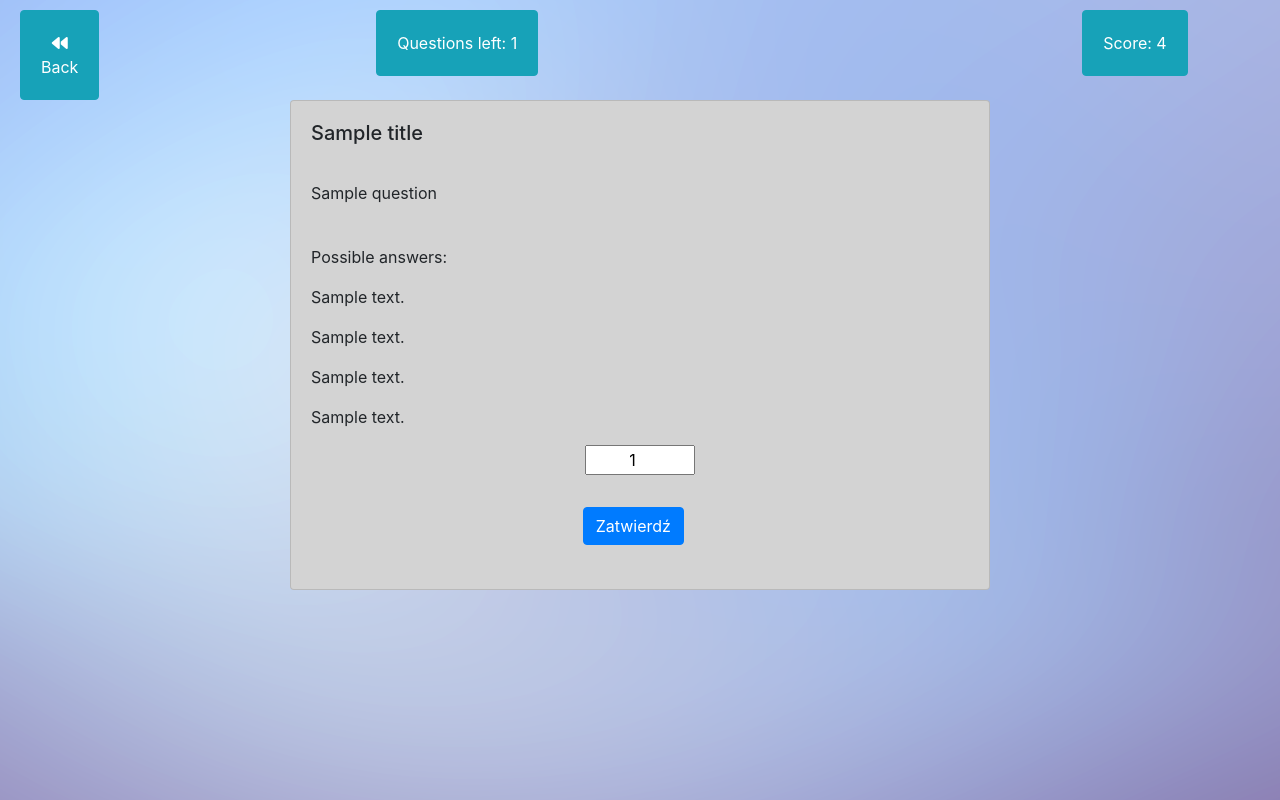
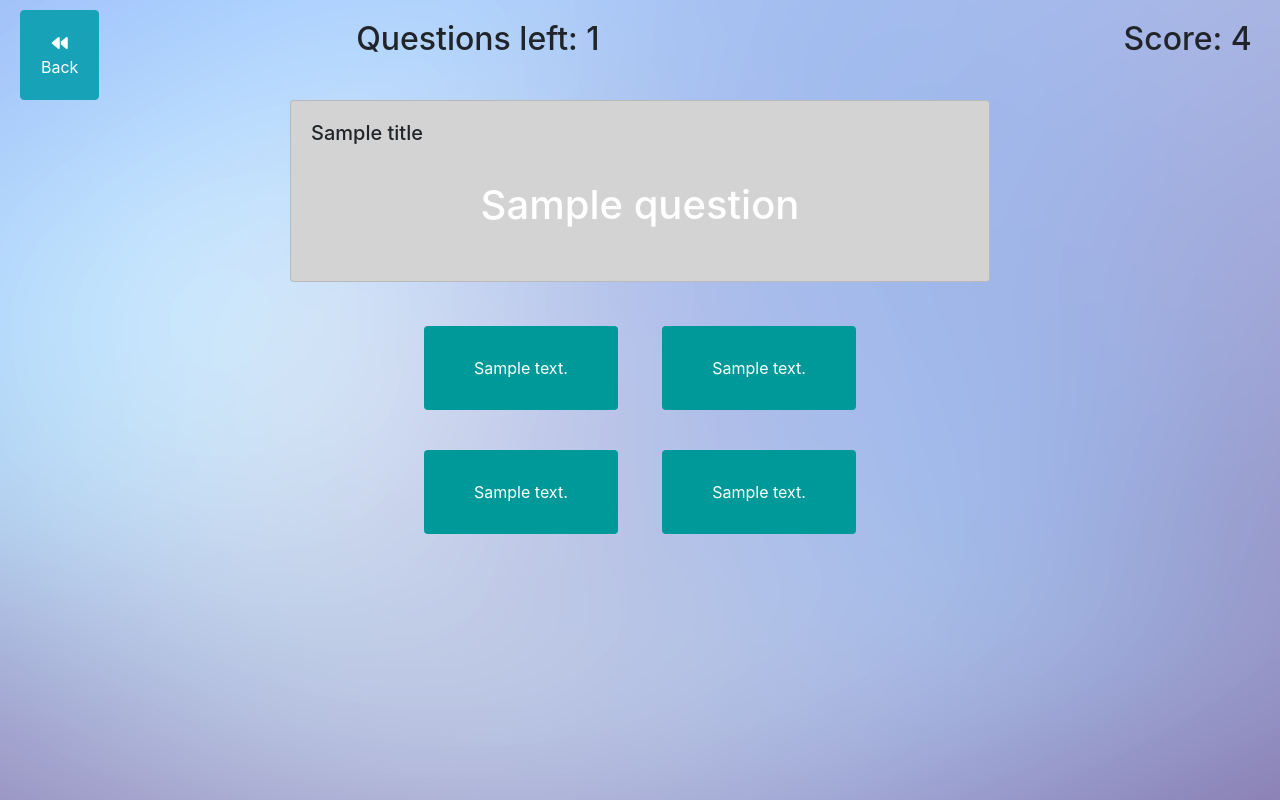
Before and after one commit to tym1cla/zziuq, a Django app: template Quizz/category/templates/quiz.html in a window 1280 px wide. Run offline with Django 3.2, Linux system fonts and the light colour scheme; data comes from the database, SQL or seed files in the repository; tables that the repository leaves empty hold one stand-in row (values such as "Sample post"); the template is opened without the code that fills it: values that come from a table or form of the project are taken from there, most other values are stand-ins (such as "Sample title", 1, 10 or a date in 2020); some libraries are stand-ins or nearby versions.

Commit message:
Update quiz.html

```diff
--- a/Quizz/category/templates/quiz.html
+++ b/Quizz/category/templates/quiz.html
@@ -15,11 +15,11 @@
         <div class="col-sm-1">
             <a href="/categories/"><button type="button" class="btn btn-info back"><i class="fas fa-backward"></i>Back</button></a>
         </div>
-        <div style="margin-left: 20%;">
-            <button type="button" class="btn btn-info back">Questions left: {{available_questions_number}}</button>
+        <div style="margin-left: 20%; margin-top: 20px;">
+            <h2>Questions left: {{available_questions_number}}</h2>
         </div>
-        <div style="margin-left: 40%;">
-            <button type="button" class="btn btn-info back">Score: {{current_user.score}}</button>
+        <div style="margin-left: 40%; margin-top: 20px;">
+            <h2>Score: {{current_user.score}}</h2>
         </div>
     </div>
     <div class="d-flex justify-content-center">
@@ -29,26 +29,53 @@
               <div class="card-body">
                     <h5 class="card-title">{{title}}</h5>
                     <br>
-                    <p class="card-text">{{question.question}}</p>
+                  <style>
+                  h6{
+                     color: white;
+                     font-size: 40px;
+                     text-align: center;
+                 }</style>
+                    <h6 class="card-text">{{question.question}}</h6>
                     <br>
-                    <p class="card-text">Possible answers:</p>
-                    <p class="card-text">{{question.answer_1}}</p>
-                    <p class="card-text">{{question.answer_2}}</p>
-                    <p class="card-text">{{question.answer_3}}</p>
-                    <p class="card-text">{{question.answer_4}}</p>
-                    <form method="post" action=".">{% csrf_token %}
-                        <center>
-                            <input class="text-center col-sm-2" step="1" type="number" name="answer" value="1" data-decimals="0" min="1" max="4"/>
-                        </center>
+
+              </div>
+            </div>
+              <form method="post" action=".">{% csrf_token %}
+
                         <br>
+                  <style>
+                      .guzik{
+                            background-color: #009999;/*#9900cc;*/
+                            border: #600080;
+                            color: white;
+                            padding: 30px 50px;
+                            margin: 20px;
+                            text-align: center;
+                            text-decoration: none;
+                            display: inline-block;
+                            font-size: 16px;
+                        }
+                        odpowiedzi{
+                            display: flex;
+                            justify-content: space-evenly;
+
+                        }
+
+                  </style>
+                  <div class="d-flex justify-content-center">
                         <div class="form-group row">
-                          <div class="offset-sm-5 py-2 submit">
-                            <button type="submit" class="btn btn-primary">Zatwierdź</button>
+                          <div class="odpowiedzi">
+                              <button type="submit" name="answer" value="1" class="btn guzik">{{question.answer_1}}</button>
+                             <button type="submit" name="answer" value="2" class="btn guzik">{{question.answer_2}}</button>
+                              <br>
+                             <button type="submit" name="answer" value="3" class="btn guzik">{{question.answer_3}}</button>
+                             <button type="submit" name="answer" value="4" class="btn guzik">{{question.answer_4}}</button>
+
+
                           </div>
                         </div>
-                    </form>
-              </div>
-            </div>
+                  </div>
+              </form>
           </div>
         </div>
     </div>
```
